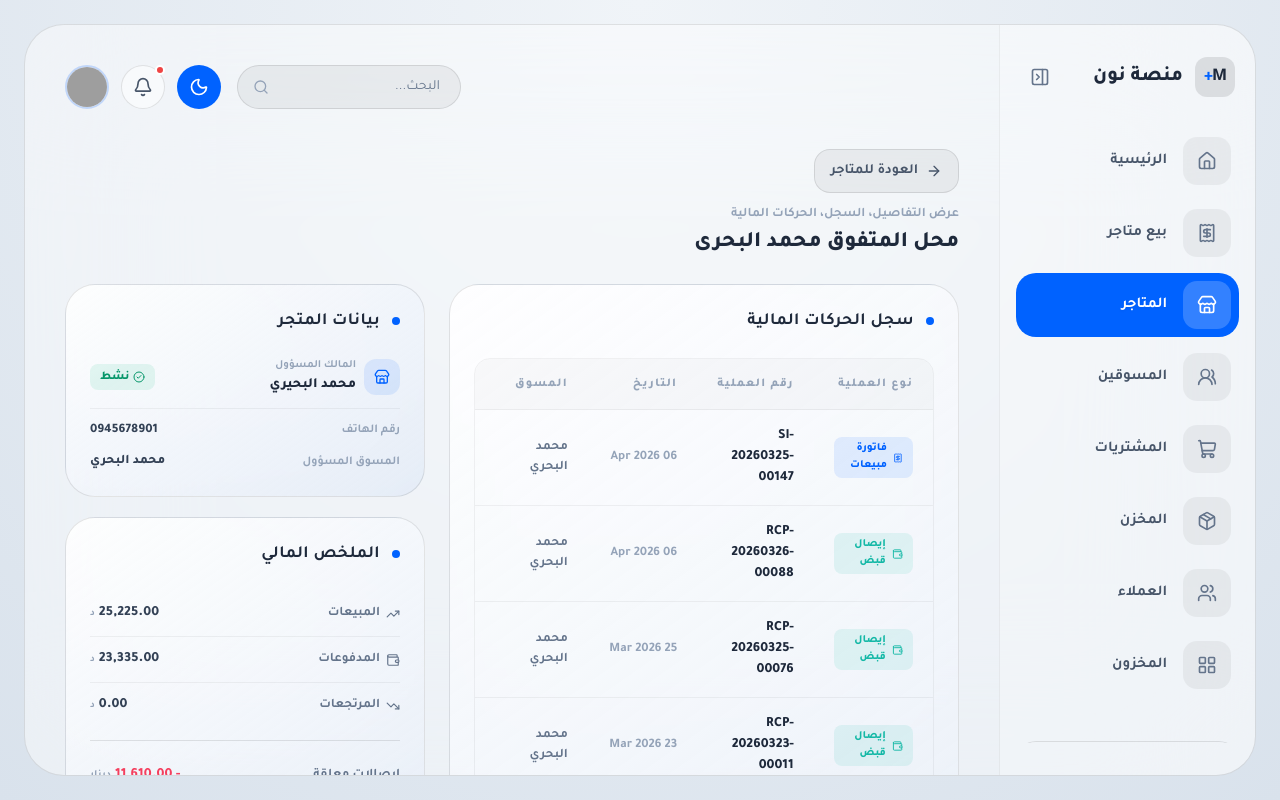
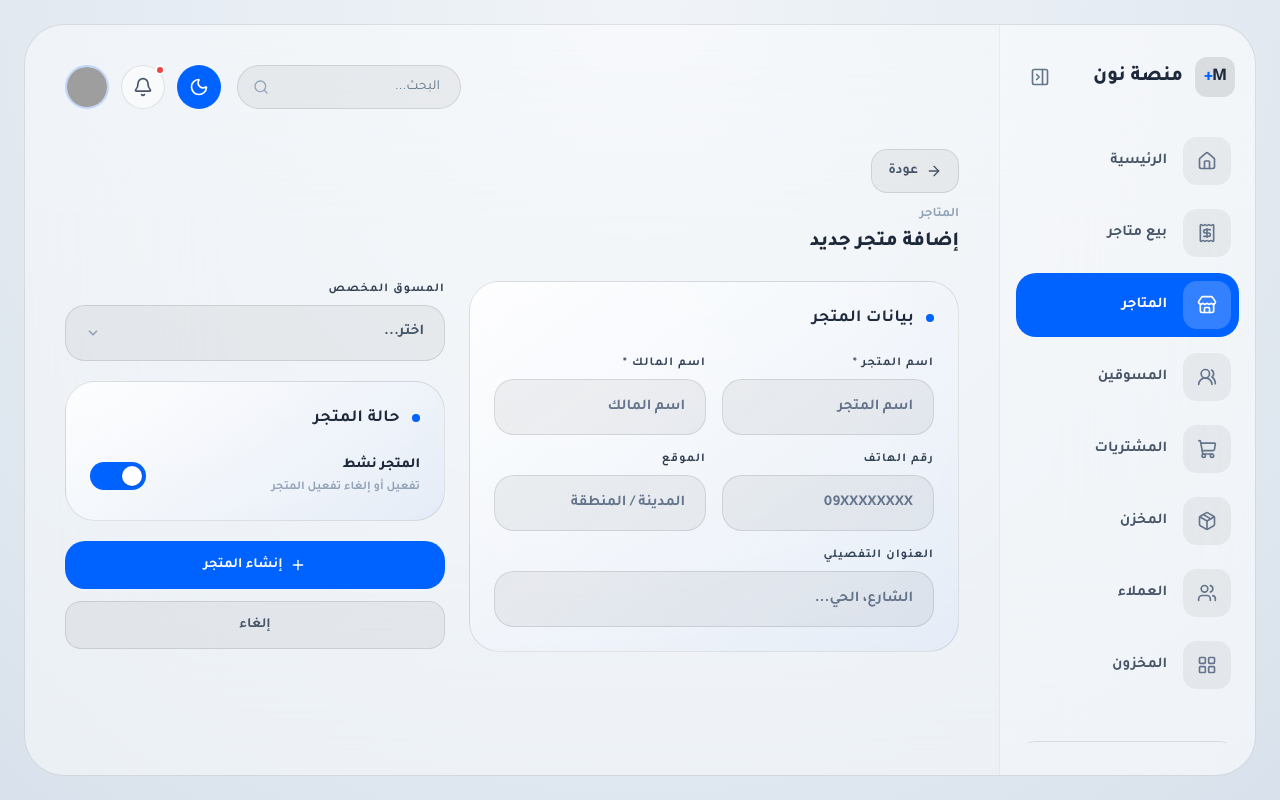
Before and after one commit to ofifice-alalem/tdm-design-for-v3, a React (Vite) app: page /stores/create in a window 1280 px wide. Built offline with nearby package versions, Linux system fonts and the light colour scheme; grey boxes are pictures that could not be loaded.

Commit message:
commit -32

```diff
--- a/src/App.tsx
+++ b/src/App.tsx
@@ -25,6 +25,7 @@ import EditFactoryInvoicePage from './pages/EditFactoryInvoicePage';
 
 import StoresMenuPage from './pages/StoresMenuPage';
 import StoresPage from './pages/StoresPage';
+import CreateStorePage from './pages/CreateStorePage';
 import StoreDetailPage from './pages/StoreDetailPage';
 import EditStorePage from './pages/EditStorePage';
 import MarketersPage from './pages/MarketersPage';
@@ -74,6 +75,7 @@ export default function App() {
         <Route path="/factory/invoice/edit/:id" element={<EditFactoryInvoicePage />} />
         <Route path="/stores" element={<StoresMenuPage />} />
         <Route path="/stores/list" element={<StoresPage />} />
+        <Route path="/stores/create" element={<CreateStorePage />} />
         <Route path="/stores/:id" element={<StoreDetailPage />} />
         <Route path="/stores/:id/edit" element={<EditStorePage />} />
         <Route path="/marketers" element={<MarketersPage />} />
--- /dev/null
+++ b/src/pages/CreateStorePage.tsx
@@ -0,0 +1,90 @@
+import { useState } from 'react';
+import { useNavigate } from 'react-router-dom';
+import { ArrowRight, Plus } from 'lucide-react';
+import { SpatialCard, ModernInput, ModernSelect } from '../compenntes/ui/SpatialComponents';
+
+export default function CreateStorePage() {
+  const navigate = useNavigate();
+
+  const [name,     setName]     = useState('');
+  const [owner,    setOwner]    = useState('');
+  const [phone,    setPhone]    = useState('');
+  const [location, setLocation] = useState('');
+  const [address,  setAddress]  = useState('');
+  const [active,   setActive]   = useState(true);
+
+  return (
+    <div className="flex flex-col gap-6">
+
+      {/* Header */}
+      <div className="flex flex-col gap-3">
+        <button onClick={() => navigate(-1)} className="self-start flex items-center gap-2 px-4 h-11 rounded-[16px] bg-black/5 dark:bg-white/5 hover:bg-black/10 dark:hover:bg-white/10 border border-black/10 dark:border-white/10 text-slate-600 dark:text-white/70 font-bold text-[14px] transition-all">
+          <ArrowRight className="w-4 h-4" />عودة
+        </button>
+        <div className="flex flex-col gap-0.5">
+          <span className="text-[13px] font-bold text-slate-400 dark:text-white/40">المتاجر</span>
+          <span className="text-[20px] font-black text-slate-800 dark:text-white">إضافة متجر جديد</span>
+        </div>
+      </div>
+
+      <div className="flex flex-col lg:flex-row gap-6 items-start w-full pb-36 lg:pb-0">
+
+        {/* Main */}
+        <div className="w-full lg:flex-1 lg:min-w-0 flex flex-col gap-5">
+          <SpatialCard title="بيانات المتجر">
+            <div className="flex flex-col gap-4">
+              <div className="grid grid-cols-1 lg:grid-cols-2 gap-4">
+                <ModernInput label="اسم المتجر *" placeholder="اسم المتجر" value={name} onChange={setName} />
+                <ModernInput label="اسم المالك *" placeholder="اسم المالك" value={owner} onChange={setOwner} />
+              </div>
+              <div className="grid grid-cols-1 lg:grid-cols-2 gap-4">
+                <ModernInput label="رقم الهاتف" placeholder="09XXXXXXXX" value={phone} onChange={setPhone} />
+                <ModernInput label="الموقع" placeholder="المدينة / المنطقة" value={location} onChange={setLocation} />
+              </div>
+              <ModernInput label="العنوان التفصيلي" placeholder="الشارع، الحي..." value={address} onChange={setAddress} />
+            </div>
+          </SpatialCard>
+        </div>
+
+        {/* Sidebar */}
+        <aside className="w-full lg:w-[340px] xl:w-[380px] shrink-0 flex flex-col gap-5 lg:sticky lg:top-0 lg:self-start">
+          <ModernSelect
+            label="المسوق المخصص"
+            options={['محمد البحري', 'أحمد علي', 'محمد حسن', 'سارة خالد']}
+          />
+
+          <SpatialCard title="حالة المتجر">
+            <div className="flex items-center justify-between">
+              <div className="flex flex-col gap-0.5">
+                <span className="text-[14px] font-black text-slate-800 dark:text-white">
+                  {active ? 'المتجر نشط' : 'المتجر موقوف'}
+                </span>
+                <span className="text-[12px] font-bold text-slate-400 dark:text-white/40">
+                  تفعيل أو إلغاء تفعيل المتجر
+                </span>
+              </div>
+              <button
+                onClick={() => setActive(!active)}
+                className={`relative w-14 h-7 rounded-full transition-all duration-300 ${active ? 'bg-primary' : 'bg-black/10 dark:bg-white/10'}`}
+              >
+                <span className={`absolute top-1 w-5 h-5 rounded-full bg-white shadow transition-all duration-300 ${active ? 'right-1' : 'right-8'}`} />
+              </button>
+            </div>
+          </SpatialCard>
+
+          <div className="flex flex-col gap-3 max-lg:fixed max-lg:bottom-0 max-lg:left-0 max-lg:right-0 max-lg:z-[100] max-lg:bg-white/95 max-lg:dark:bg-slate-900/95 max-lg:px-5 max-lg:py-4 max-lg:backdrop-blur-xl max-lg:rounded-t-[24px] max-lg:border-t max-lg:border-black/10 max-lg:dark:border-white/10">
+            <button className="spatial-button w-full h-12 rounded-[16px] flex items-center justify-center gap-2 font-bold text-[14px]">
+              <Plus className="w-4 h-4" />إنشاء المتجر
+            </button>
+            <button
+              onClick={() => navigate(-1)}
+              className="w-full h-12 rounded-[16px] border border-black/10 dark:border-white/10 bg-black/5 dark:bg-white/5 hover:bg-black/10 dark:hover:bg-white/10 text-slate-600 dark:text-white/70 font-bold text-[14px] transition-all"
+            >
+              إلغاء
+            </button>
+          </div>
+        </aside>
+      </div>
+    </div>
+  );
+}
--- a/src/pages/StoresMenuPage.tsx
+++ b/src/pages/StoresMenuPage.tsx
@@ -1,10 +1,11 @@
-import { Store, List, Eye, Settings } from 'lucide-react';
+import { Store, List, Eye, Settings, Plus } from 'lucide-react';
 import { SectionsPage } from '../compenntes/ui/SectionsPage';
 
 const SECTIONS = [
   {
     title: 'إدارة المتاجر',
     items: [
+      { title: 'إضافة متجر',         sub: 'إنشاء متجر جديد',              to: '/stores/create',     icon: <Plus className="w-4 h-4" />,     accent: 'bg-primary/10 text-primary' },
       { title: 'عرض المتاجر',        sub: 'قائمة المتاجر والإحصائيات',    to: '/stores/list',       icon: <List className="w-4 h-4" />,     accent: 'bg-emerald-500/10 text-emerald-500' },
       { title: 'تعديل بيانات متجر',  sub: 'تعديل بيانات متجر محدد',    to: '/stores/1/edit',     icon: <Settings className="w-4 h-4" />, accent: 'bg-violet-500/10 text-violet-500' },
       { title: 'حركات متجر',         sub: 'عرض حركات متجر محدد',          to: '/stores/4',          icon: <Eye className="w-4 h-4" />,      accent: 'bg-orange-500/10 text-orange-500' },
--- a/src/pages/StoresPage.tsx
+++ b/src/pages/StoresPage.tsx
@@ -39,10 +39,10 @@ export default function StoresPage() {
           <span className="text-[13px] font-bold text-slate-400 dark:text-white/40">بيع متاجر</span>
           <span className="text-[22px] font-black text-slate-800 dark:text-white">إدارة المتاجر</span>
         </div>
-        <button className="spatial-button h-11 px-5 rounded-[16px] flex items-center gap-2 font-bold text-[14px]">
+        <Link to="/stores/create" className="spatial-button h-11 px-5 rounded-[16px] flex items-center gap-2 font-bold text-[14px]">
           <Plus className="w-4 h-4" />
           <span className="hidden sm:inline">إضافة متجر</span>
-        </button>
+        </Link>
       </div>
 
       {/* Stats */}
```
